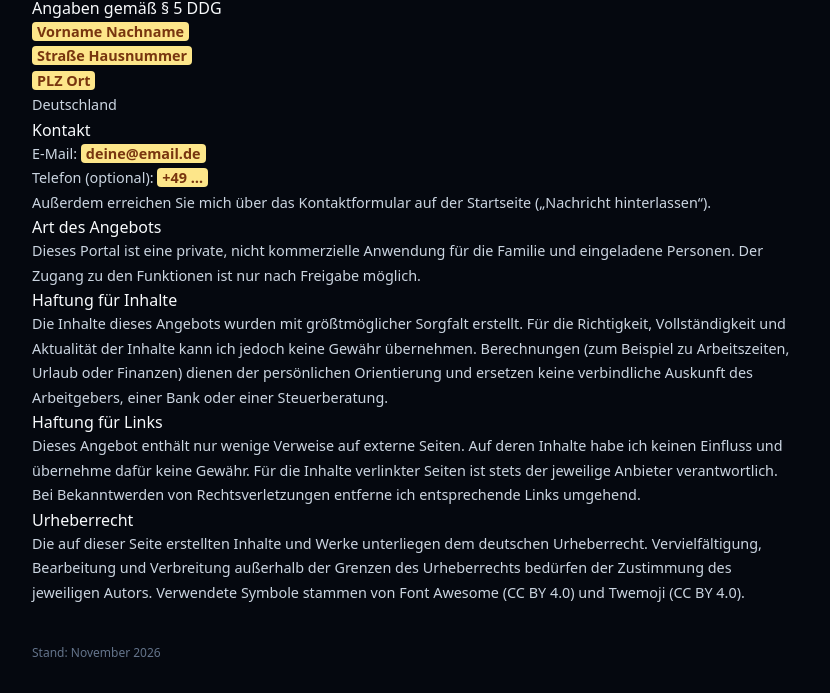
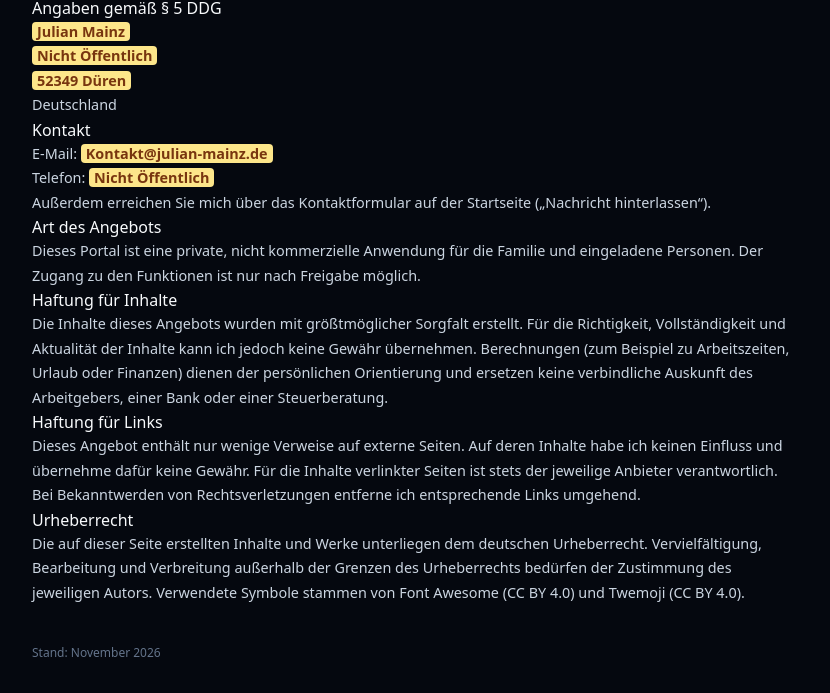
Before and after one commit to Julian-Mainz/Familie-Mainz-HUB, a plain HTML site: page impressum.html in a window 1280 px wide. Shown: the part 124-817 px from the top of the page, without its empty margins (224-1054 px from the left). Drawn offline with nearby package versions, Linux system fonts and the light colour scheme.

Commit message:
Update impressum.html

```diff
--- a/impressum.html
+++ b/impressum.html
@@ -25,14 +25,14 @@
         <h1 class="text-3xl font-extrabold text-white">Impressum</h1>
 
         <h2>Angaben gemäß § 5 DDG</h2>
-        <p><span class="todo">Vorname Nachname</span><br>
-           <span class="todo">Straße Hausnummer</span><br>
-           <span class="todo">PLZ Ort</span><br>
+        <p><span class="todo">Julian Mainz</span><br>
+           <span class="todo">Nicht Öffentlich</span><br>
+           <span class="todo">52349 Düren</span><br>
            Deutschland</p>
 
         <h2>Kontakt</h2>
-        <p>E-Mail: <span class="todo">deine@email.de</span><br>
-           Telefon (optional): <span class="todo">+49 …</span></p>
+        <p>E-Mail: <span class="todo">Kontakt@julian-mainz.de</span><br>
+           Telefon: <span class="todo">Nicht Öffentlich</span></p>
         <p>Außerdem erreichen Sie mich über das <a href="/">Kontaktformular auf der Startseite</a> („Nachricht hinterlassen“).</p>
 
         <h2>Art des Angebots</h2>
```
